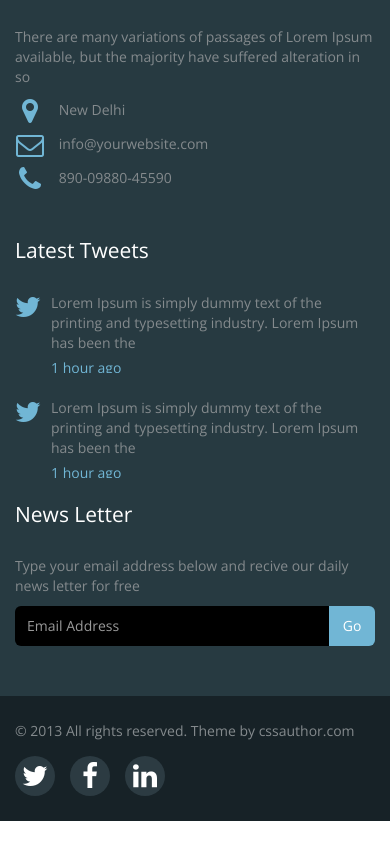
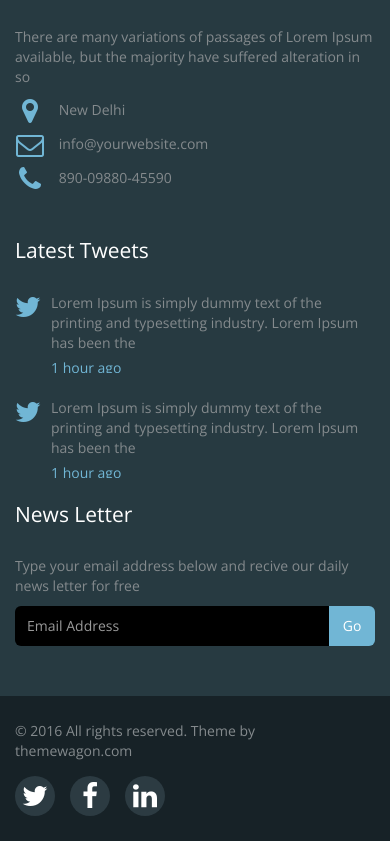
Before and after one commit to esepress/web-world, a plain HTML site: page about.html in a window 390 px wide. Shown: the part 2630-3471 px from the top of the page. Drawn offline with nearby package versions, Linux system fonts and the light colour scheme.

Commit message:
Change Credit

```diff
--- a/about.html
+++ b/about.html
@@ -267,8 +267,8 @@
             <div class="bottom-footer">
                 <div class="container">
                     <div class="row">
-                        <div class="credit col-md-6">
-                            <p> © 2013 All rights reserved.  Theme by <a href="#"> cssauthor.com</a> </p>
+                          <div class="credit col-md-6">
+                            <p> © 2016 All rights reserved.  Theme by <a href="http://www.themewagon.com"> themewagon.com</a> </p>
                         </div>
                         <div class="social col-md-6 text-right">
                             <ul class="clearfix">
```
Also changed, not shown: contact.html (+2 -2 lines), index.html (+1 -1 lines).
